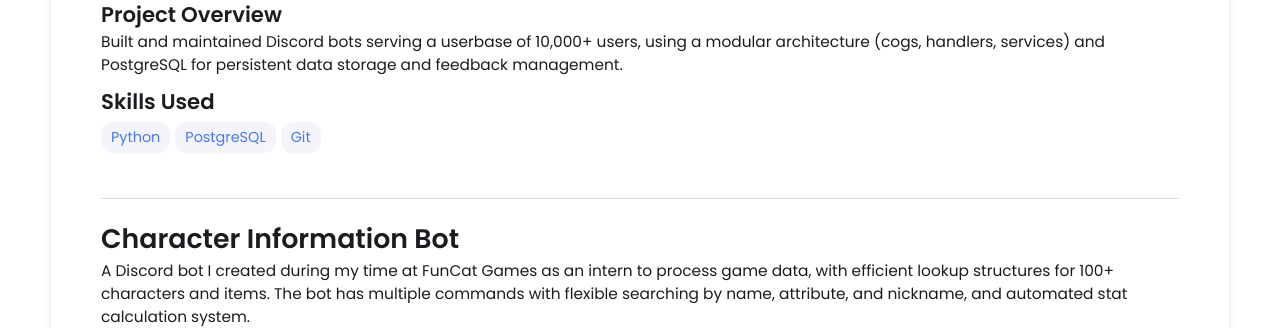
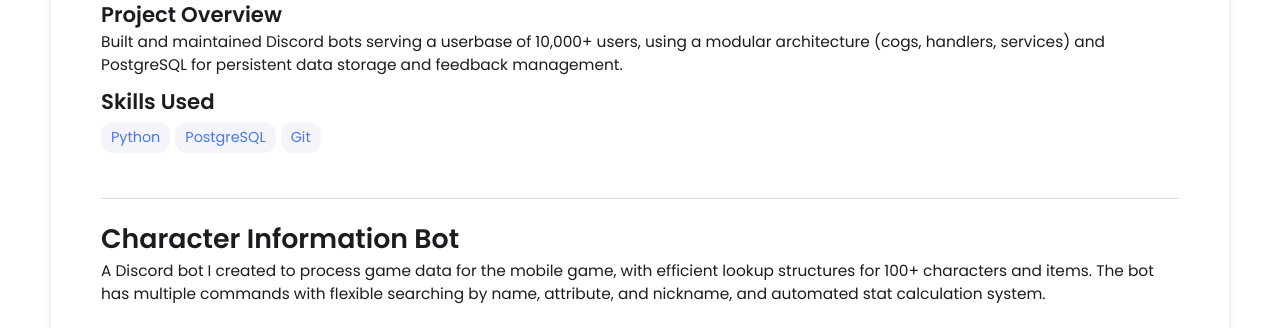
Before and after one commit to chaoqy/chaoqy.github.io, a Jekyll site: the page built from _projects/discord-bots/index.md, in a window 1280 px wide and 900 px high, scrolled down 558 px, cut to the strip 0-328 px from the top of the window. Built offline with Jekyll 4.4.1, drawn with Linux system fonts in a browser that asks for light colours.

Commit message:
Update index.md

```diff
--- a/_projects/discord-bots/index.md
+++ b/_projects/discord-bots/index.md
@@ -11,7 +11,7 @@ main-image: /discord.webp
 
 ---
 # Character Information Bot
-A Discord bot I created during my time at FunCat Games as an intern to process game data, with efficient lookup structures for 100+ characters and items. The bot has multiple commands with flexible searching by name, attribute, and nickname, and automated stat calculation system.
+A Discord bot I created to process game data for the mobile game, with efficient lookup structures for 100+ characters and items. The bot has multiple commands with flexible searching by name, attribute, and nickname, and automated stat calculation system.
 
 ## Demo
 {% include image-gallery.html images="char_bot_demo.gif" %}
```
